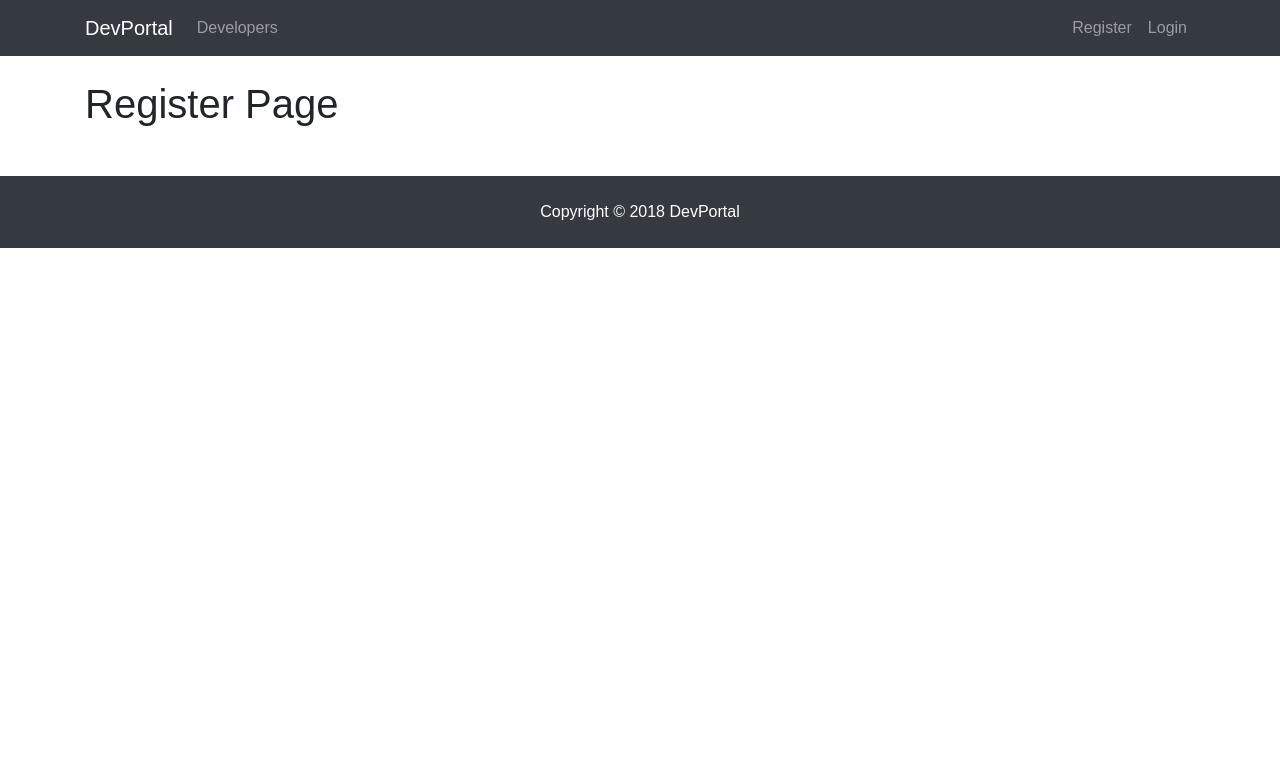
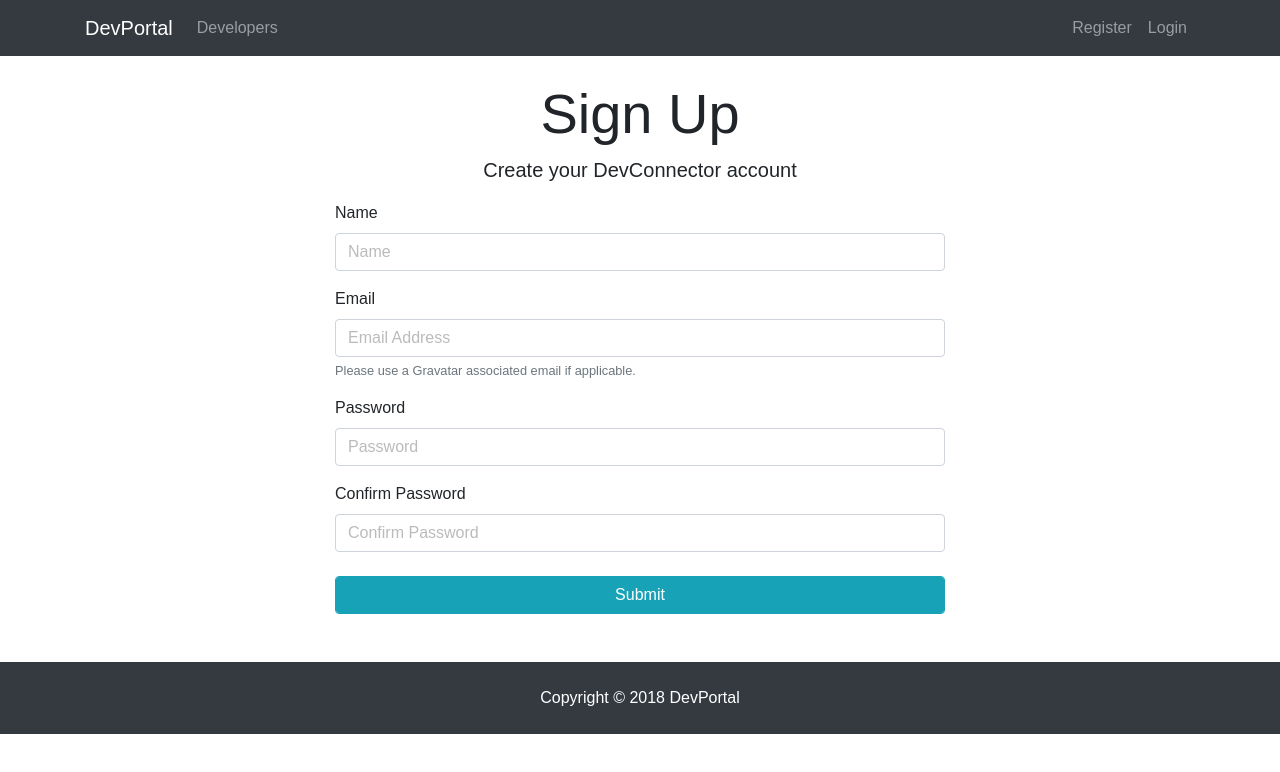
Before and after one commit to cowboysr0ck9/dev-portal, a React app in the folder client/: page /register in a window 1280 px wide. Shown: the top 772 px of the page. Built offline with nearby package versions, Linux system fonts and the light colour scheme.

Commit message:
Created Register Form

```diff
--- a/client/package.json
+++ b/client/package.json
@@ -4,6 +4,7 @@
   "private": false,
   "dependencies": {
     "@types/react-router-dom": "^4.3.0",
+    "@types/reactstrap": "^6.0.2",
     "autoprefixer": "7.1.6",
     "babel-jest": "^22.1.0",
     "babel-loader": "^7.1.2",
--- a/client/src/components/auth/Register.tsx
+++ b/client/src/components/auth/Register.tsx
@@ -1,8 +1,143 @@
 import * as React from 'react';
+import { Form, Row, Col, FormGroup, Input, Label, FormText } from 'reactstrap';
+interface IRegisterProps {
+    // Empty Props For Now
+}
 
-class Register extends React.Component {
+interface IRegisterState {
+    name: string;
+    email: string;
+    password: string;
+    confirmPassword: string;
+    errors: Object;
+}
+
+class Register extends React.Component<IRegisterProps, IRegisterState> {
+    constructor(props: IRegisterProps) {
+        super(props);
+        this.state = {
+            name: '',
+            email: '',
+            password: '',
+            confirmPassword: '',
+            errors: {},
+        };
+
+        this.onNameChange = this.onNameChange.bind(this);
+        this.onEmailChange = this.onEmailChange.bind(this);
+        this.onPasswordChange = this.onPasswordChange.bind(this);
+        this.onConfirmPasswordChange = this.onConfirmPasswordChange.bind(this);
+
+        this.onSubmit = this.onSubmit.bind(this);
+    }
+
+    // --------------------
+    // Capture Form Values
+    // --------------------
+    onNameChange(e: any) {
+        this.setState({ name: e.target.value });
+    }
+
+    onEmailChange(e: any) {
+        this.setState({ email: e.target.value });
+    }
+
+    onPasswordChange(e: any) {
+        this.setState({ password: e.target.value });
+    }
+
+    onConfirmPasswordChange(e: any) {
+        this.setState({ confirmPassword: e.target.value });
+    }
+
+    // ----------------------
+    // Submits Register Form
+    // ----------------------
+    onSubmit(event: React.FormEvent) {
+        // This e.preventDefault() is needed because we
+        // do not want the default form action occuring
+        event.preventDefault();
+
+        const newUser = {
+            name: this.state.name,
+            email: this.state.email,
+            password: this.state.password,
+            confirmPassword: this.state.confirmPassword,
+        };
+        console.log(newUser);
+    }
+
     render() {
-        return <h1>Register Page</h1>;
+        return (
+            <Row>
+                <Col className="col-sm-6 m-auto">
+                    <h1 className="display-4 text-center">Sign Up</h1>
+                    <p className="lead text-center">
+                        Create your DevConnector account
+                    </p>
+                    <Form onSubmit={this.onSubmit}>
+                        <FormGroup>
+                            <Label for="name">Name</Label>
+                            <Input
+                                type="text"
+                                placeholder="Name"
+                                name="name"
+                                id="name"
+                                value={this.state.name}
+                                onChange={this.onNameChange}
+                            />
+                        </FormGroup>
+
+                        <FormGroup>
+                            <Label for="email">Email</Label>
+                            <Input
+                                type="email"
+                                placeholder="Email Address"
+                                name="email"
+                                id="email"
+                                value={this.state.email}
+                                onChange={this.onEmailChange}
+                            />
+                            <FormText color="muted">
+                                Please use a Gravatar associated email if
+                                applicable.
+                            </FormText>
+                        </FormGroup>
+
+                        <FormGroup>
+                            <Label for="password">Password</Label>
+                            <Input
+                                type="password"
+                                placeholder="Password"
+                                name="password"
+                                id="password"
+                                value={this.state.password}
+                                onChange={this.onPasswordChange}
+                            />
+                        </FormGroup>
+
+                        <FormGroup>
+                            <Label for="confirmPassword">
+                                Confirm Password
+                            </Label>
+                            <Input
+                                type="password"
+                                placeholder="Confirm Password"
+                                name="confirmPassword"
+                                id="confirmPassword"
+                                value={this.state.confirmPassword}
+                                onChange={this.onConfirmPasswordChange}
+                            />
+                        </FormGroup>
+
+                        <Input
+                            type="submit"
+                            className="btn btn-info btn-block mt-4"
+                        />
+                    </Form>
+                </Col>
+            </Row>
+        );
     }
 }
 export default Register;
--- a/client/src/views/MainView.tsx
+++ b/client/src/views/MainView.tsx
@@ -1,5 +1,7 @@
 import * as React from 'react';
 import '../assets/scss/main.scss';
+
+import { Container } from 'reactstrap';
 
 // Component Imports
 import Navbar from '../components/layout/Navbar';
@@ -19,14 +21,14 @@ class MainView extends React.Component {
                 <div className="App">
                     <Navbar />
                     <Route exact={true} path="/" component={Landing} />
-                    <div className="container">
+                    <Container fluid={true}>
                         <Route
                             exact={true}
                             path="/register"
                             component={Register}
                         />
                         <Route exact={true} path="/login" component={Login} />
-                    </div>
+                    </Container>
                     <Footer />
                 </div>
             </Router>
```
Also changed, not shown: 1 other file (tests, documents, lock files or other folders).
